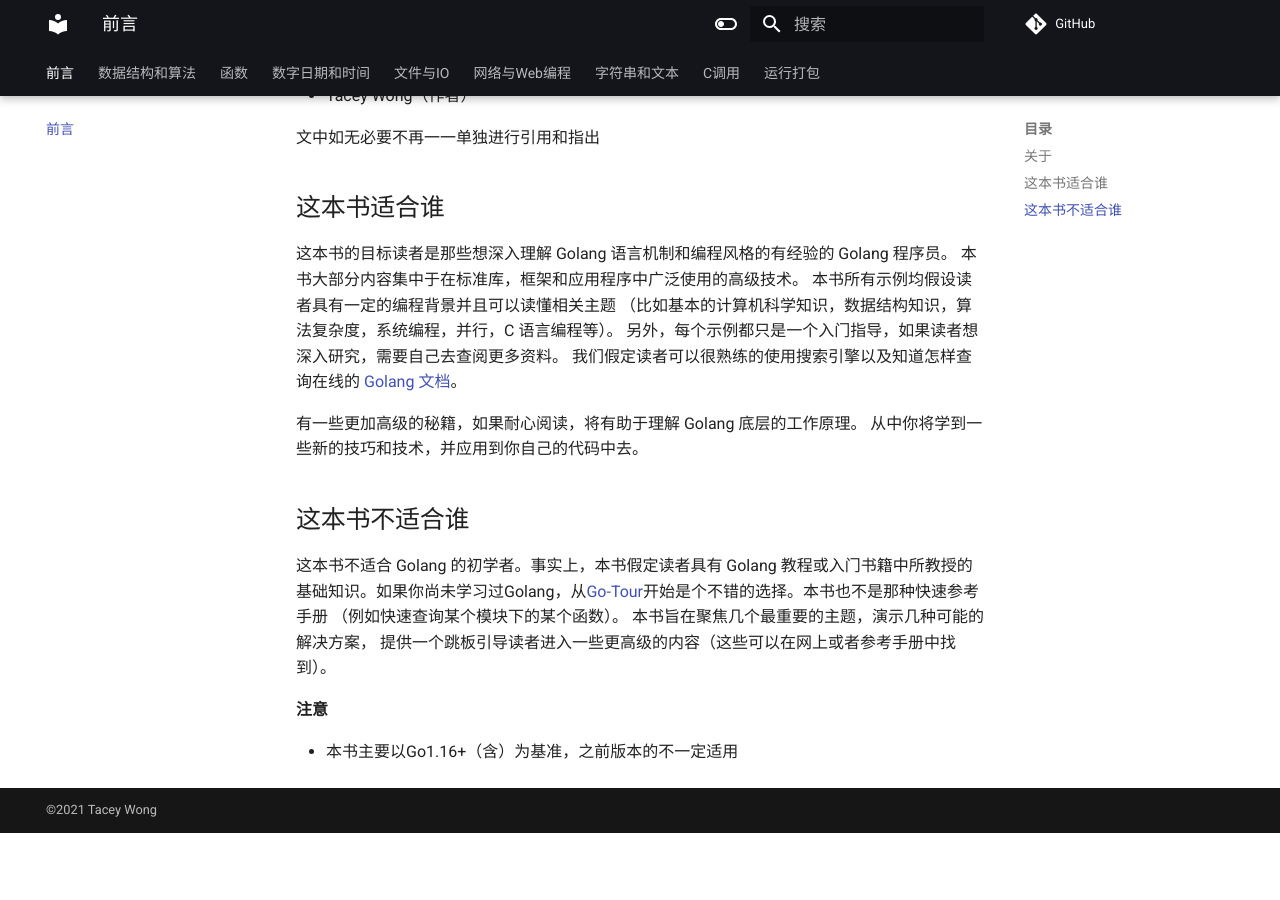
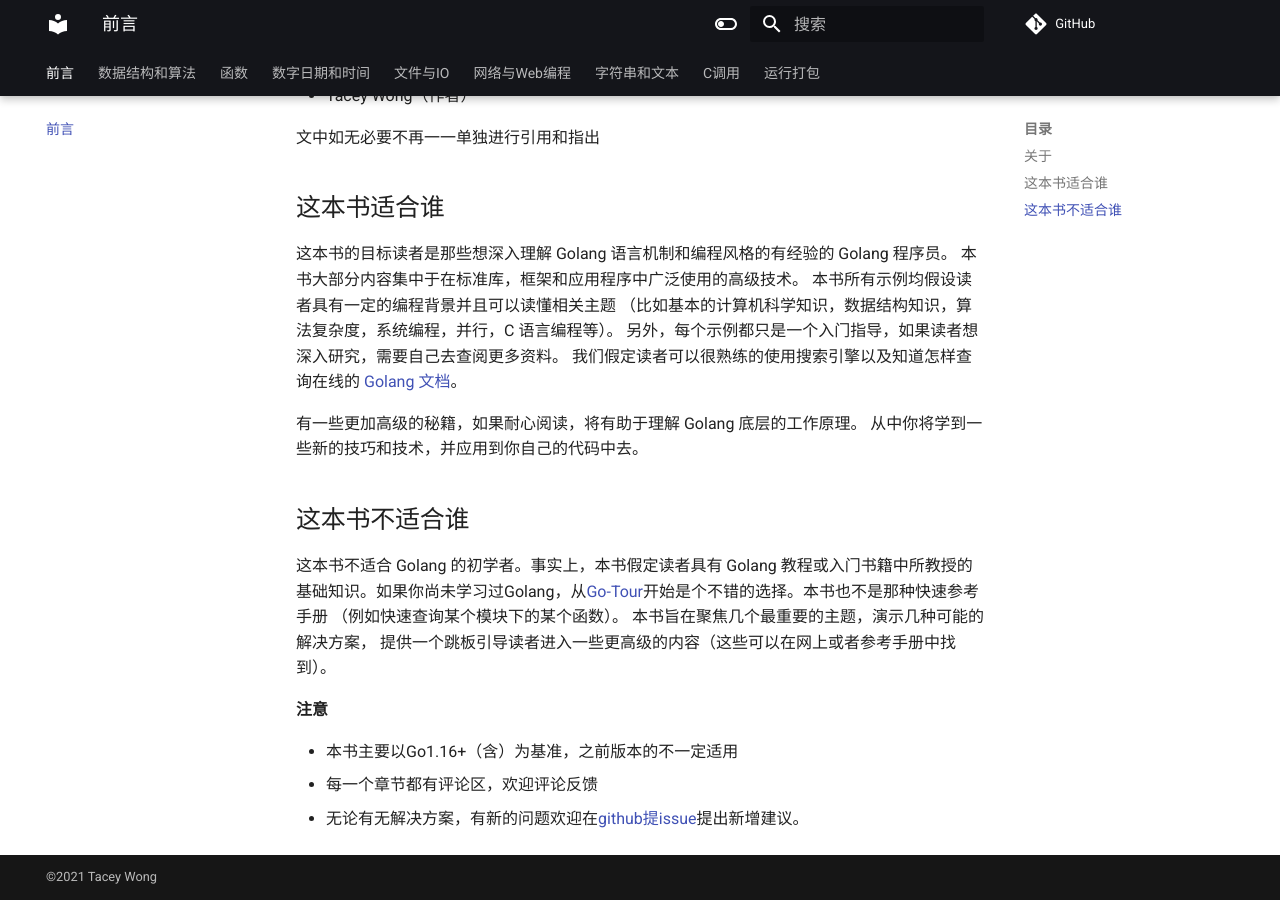
Before and after one commit to Sharp-Enrich/GolangCookbook, an MkDocs documentation site: the page built from docs/index.md, in a window 1280 px wide and 900 px high, scrolled down 581 px. Built offline with MkDocs 1.6.1 and Material for MkDocs 9.7.7, drawn with Linux system fonts in a browser that asks for light colours; comment, search, counter and statistics services are not loaded; before the commit the page ends 1414 px from its top, so only the background shows below that.

Commit message:
添加评论系统

```diff
--- a/docs/index.md
+++ b/docs/index.md
@@ -34,3 +34,5 @@
 **注意**
 
 + 本书主要以Go1.16+（含）为基准，之前版本的不一定适用
++ 每一个章节都有评论区，欢迎评论反馈
++ 无论有无解决方案，有新的问题欢迎在[github提issue](https://github.com/Sharp-Enrich/GolangCookbook/issues)提出新增建议。
--- a/mkdocs.yml
+++ b/mkdocs.yml
@@ -59,6 +59,7 @@ markdown_extensions:
 
 extra:
   generator: false
+  disqus: golang-cookbook
 # https://github.com/zhaoterryy/mkdocs-pdf-export-plugin
 # pip install mkdocs-pdf-export-plugin
 # plugins:
```
